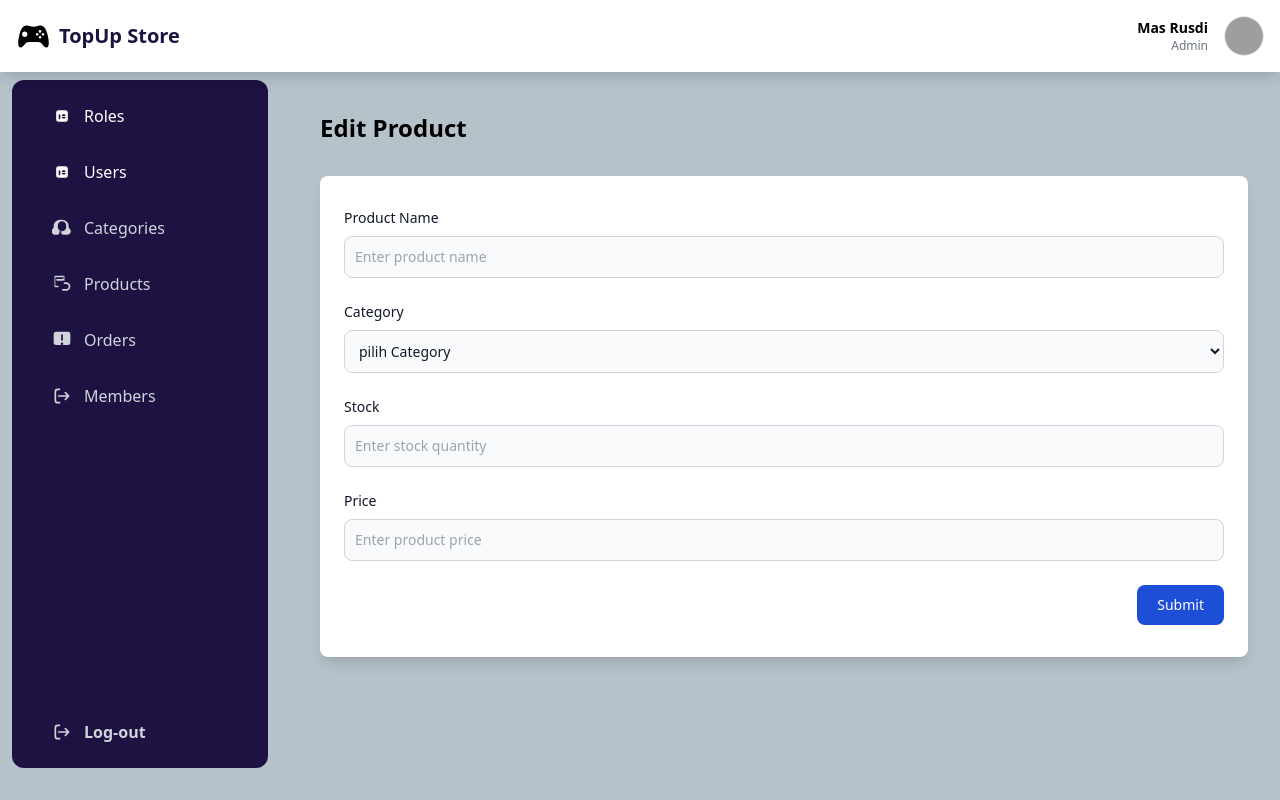
After one commit to imismaindra/project-uas, a PHP site: page /views/product_update.php in a window 1280 px wide. The commit adds this page. Run offline with PHP 8.4, Linux system fonts and the light colour scheme; the template is opened without the code that fills it, so the values that code supplies are empty; some libraries are stand-ins or nearby versions; grey boxes are pictures that could not be loaded.

Commit message:
Added getProductById method to ProductModel, updated index.php to use it, and fixed typos in product_list.php

```diff
--- a/index.php
+++ b/index.php
@@ -121,7 +121,8 @@ switch ($modul) {
             case 'edit':
                 $product_id = $_GET['id'];
                 $productModel = new ProductModel();
-                // $product = $productModel->getProductById($product_id);
+                $product = $productModel->getProductById($product_id);
+                // var_dump($product);
                 include 'views/product_update.php';
                 break;
             case 'update':
--- a/views/product_list.php
+++ b/views/product_list.php
@@ -73,11 +73,11 @@
                                 <?php echo $product['price']; ?>
                             </td>
                             <td class="px-6 py-4 text-right">
-                                <a href="../index.php?modul=prodcut$product&fitur=edit&id=<?php echo htmlspecialchars($product['id']); ?>" class="text-gray-400 hover:text-gray-100 mx-2">
+                                <a href="../index.php?modul=product&fitur=edit&id=<?php echo htmlspecialchars($product['id']); ?>" class="text-gray-400 hover:text-gray-100 mx-2">
                                     <i class="material-icons-outlined text-blue-600">edit</i>
                                 </a>
 
-                                <a href="../index.php?modul=prodcut$product&fitur=delete&rid=<?php echo htmlspecialchars($role['id']); ?>" class="text-gray-400 hover:text-gray-100 ml-2">
+                                <a href="../index.php?modul=product&fitur=delete&rid=<?php echo htmlspecialchars($role['id']); ?>" class="text-gray-400 hover:text-gray-100 ml-2">
                                     <i class="material-icons-round text-red-600">delete_outline</i>
                                 </a>
                             </td>
--- /dev/null
+++ b/views/product_update.php
@@ -0,0 +1,106 @@
+<!DOCTYPE html>
+<html lang="en">
+<head>
+    <meta charset="UTF-8">
+    <meta name="viewport" content="width=device-width, initial-scale=1.0">
+    <title>TopUp Store - Roles</title>
+    <script src="https://cdn.tailwindcss.com"></script>
+    <link rel="preconnect" href="https://fonts.googleapis.com">
+    <link rel="preconnect" href="https://fonts.gstatic.com" crossorigin>
+    <link href="https://fonts.googleapis.com/css2?family=Poppins:wght@100;200;300;400;500;600;700;800;900&display=swap" rel="stylesheet">
+    <link href="https://fonts.googleapis.com/css?family=Material+Icons|Material+Icons+Outlined|Material+Icons+Two+Tone|Material+Icons+Round|Material+Icons+Sharp" rel="stylesheet">
+</head>
+<body class="bg-[#B5C2CA] font-poppins">
+    <!-- Navbar -->
+    <?php include 'components/navbar-admin.php'; ?>
+
+    <div class="flex">
+        <!-- Sidebar -->
+        <?php include 'components/sidebar-admin.php'; ?>
+
+        <!-- Main Content -->
+        <div class="flex-1 ml-72 mt-20 p-8">
+            <h1 class="text-2xl font-bold mb-8">Edit Product</h1>
+            <form method="post" action="../index.php?modul=product&fitur=add" enctype="multipart/form-data" class="bg-white px-6 py-8 rounded-lg shadow-lg">
+                <div class="grid gap-6 mb-6">
+                    <!-- Input for Product Name -->
+                    <div>
+                        <label for="name" class="block mb-2 text-sm font-medium text-gray-900">Product Name</label>
+                        <input
+                            type="text"
+                            id="name"
+                            name="name"
+                            class="bg-gray-50 border border-gray-300 text-gray-900 text-sm rounded-lg focus:ring-blue-500 focus:border-blue-500 block w-full p-2.5"
+                            placeholder="Enter product name"
+                            value="<?php echo $product['name']?>"
+                            required
+                        />
+                    </div>
+
+
+
+                    <!-- Select for Category -->
+                    <div>
+                        <label for="category" class="block mb-2 text-sm font-medium text-gray-900">Category</label>
+                        <select id="category_id" name="category_id" class="bg-gray-50 border border-gray-300 text-gray-900 text-sm rounded-lg focus:ring-blue-500 focus:border-blue-500 block w-full p-2.5 ">
+                            <option selected>pilih Category</option>
+                            <?php  foreach ($categories as $category): ?>
+                            <option value="<?php echo $category['id']; ?>"><?php echo $category['name']; ?></option>
+                            <?php endforeach; ?>
+                        </select>
+                    </div>
+
+                    <!-- Input for Stock -->
+                    <div>
+                        <label for="stock" class="block mb-2 text-sm font-medium text-gray-900">Stock</label>
+                        <input
+                            value="<?php echo $product['stock']?>"
+                            type="number"
+                            id="stock"
+                            name="stock"
+                            class="bg-gray-50 border border-gray-300 text-gray-900 text-sm rounded-lg focus:ring-blue-500 focus:border-blue-500 block w-full p-2.5"
+                            placeholder="Enter stock quantity"
+                            required
+                        />
+                    </div>
+
+                    <!-- Input for Price -->
+                    <div>
+                        <label for="price" class="block mb-2 text-sm font-medium text-gray-900">Price</label>
+                        <input
+                        value="<?php echo $product['price']?>"
+                            type="number"
+                            id="price"
+                            name="price"
+                            class="bg-gray-50 border border-gray-300 text-gray-900 text-sm rounded-lg focus:ring-blue-500 focus:border-blue-500 block w-full p-2.5"
+                            placeholder="Enter product price"
+                            required
+                        />
+                    </div>
+
+                    <!-- Image Upload
+                    <div>
+                        <label class="block mb-2 text-sm font-medium text-gray-900" for="image">Upload Product Image</label>
+                        <input
+                            class="block w-full text-sm text-gray-900 border border-gray-300 rounded-lg cursor-pointer bg-gray-50"
+                            id="image"
+                            name="image"
+                            type="file"
+                            required>
+                        <p class="mt-1 text-sm text-gray-500">Supported formats: SVG, PNG, JPG, GIF (Max size: 800x400px).</p>
+                    </div> -->
+                </div>
+
+                <!-- Submit Button -->
+                <div class="flex justify-end">
+                    <button
+                        type="submit"
+                        class="text-white bg-blue-700 hover:bg-blue-800 focus:ring-4 focus:outline-none focus:ring-blue-300 font-medium rounded-lg text-sm px-5 py-2.5">
+                        Submit
+                    </button>
+                </div>
+            </form>
+        </div>
+    </div>
+</body>
+</html>
```
Also changed, not shown: models/product_model.php (+11 -0 lines).
